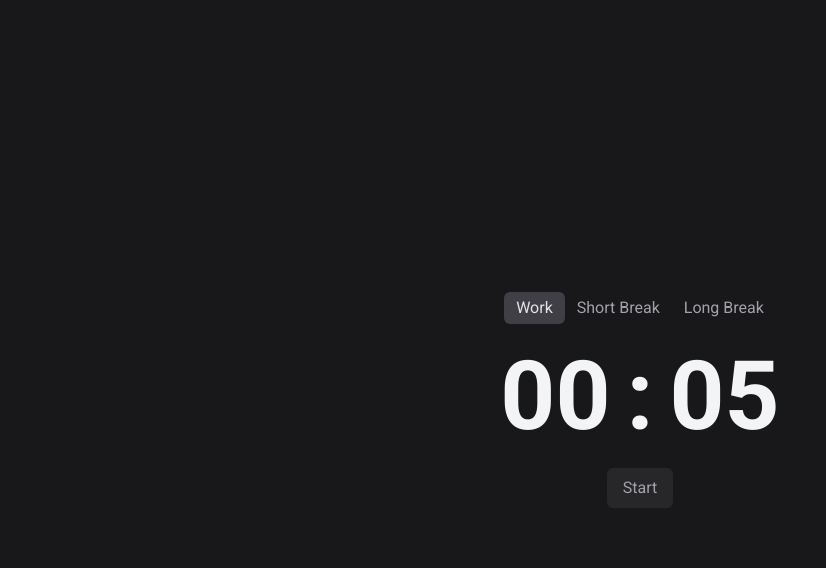
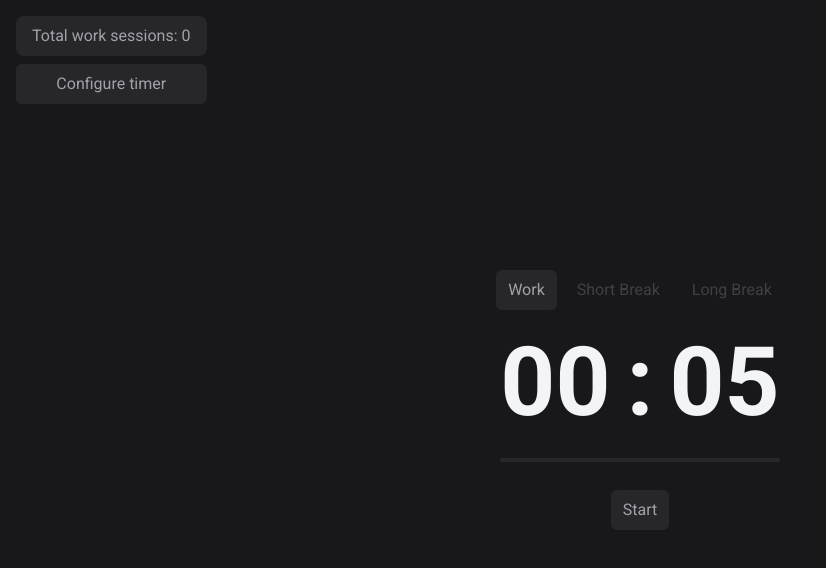
Before and after one commit to mothy-08/pomodoro-timer, a Next.js app: page / in a window 1280 px wide. Shown: the top 568 px of the page, without its empty margins (0-826 px from the left). Built offline with nearby package versions, Linux system fonts and the light colour scheme; no server answers.

Commit message:
improve modularity

```diff
--- a/app/components/Button.tsx
+++ b/app/components/Button.tsx
@@ -4,7 +4,7 @@ import clsx from "clsx";
 
 export default function Button({
   title,
-  isActive,
+  isActive = true,
   onClick,
   buttonStyle,
 }: {
@@ -17,8 +17,10 @@ export default function Button({
     <button
       onClick={onClick}
       className={clsx(
-        "py-1 px-3 text-clr-btn rounded-md hover:bg-bg-btn-hover hover:text-clr-btn-hover transition-all",
-        isActive ? "bg-bg-btn-hover text-clr-btn-hover" : "",
+        "rounded-md px-3 py-2 transition-colors",
+        isActive
+          ? "bg-zinc-800 text-zinc-400 hover:bg-zinc-700 hover:text-zinc-100"
+          : "text-zinc-700 hover:bg-zinc-800 hover:text-zinc-400",
         buttonStyle
       )}
     >
--- /dev/null
+++ b/app/components/StateButtons.tsx
@@ -0,0 +1,30 @@
+import React from "react";
+import Button from "./Button";
+import { TimerStateKey } from "../hooks/useTimerState";
+
+interface StateButtonsProps {
+  stateDurations: Record<string, { label: string }>;
+  currentState: string;
+  changeState: (key: TimerStateKey) => void;
+}
+
+const StateButtons: React.FC<StateButtonsProps> = ({
+  stateDurations,
+  currentState,
+  changeState,
+}) => {
+  return (
+    <div className="flex gap-2">
+      {Object.keys(stateDurations).map((key) => (
+        <Button
+          key={key}
+          title={stateDurations[key as TimerStateKey].label}
+          isActive={currentState === key}
+          onClick={() => changeState(key as TimerStateKey)}
+        />
+      ))}
+    </div>
+  );
+};
+
+export default StateButtons;
--- a/app/components/Timer.tsx
+++ b/app/components/Timer.tsx
@@ -4,68 +4,154 @@ import Button from "./Button";
 import clsx from "clsx";
 
 export default function Timer({
-  expiryTimestamp,
-  autoStart = false,
-  onExpire,
+  timerExpiry,
+  playTimerSound,
   duration,
-  activeState,
-  isExpired,
-  onRestartFocus,
-  onRestartShortBreak,
-  onRestartLongBreak,
+  currentState,
+  isTimerExpired,
+  restartWorkTimer,
+  restartShortBreakTimer,
+  restartLongBreakTimer,
 }: {
-  expiryTimestamp: Date;
-  autoStart?: boolean;
-  onExpire: Function;
+  timerExpiry: Date;
+  playTimerSound: () => void;
   duration: number;
-  activeState: string;
-  isExpired: boolean;
-  onRestartFocus: () => void;
-  onRestartShortBreak: () => void;
-  onRestartLongBreak: () => void;
+  currentState: string;
+  isTimerExpired: boolean;
+  restartWorkTimer: () => void;
+  restartShortBreakTimer: () => void;
+  restartLongBreakTimer: () => void;
 }) {
-  const { seconds, minutes, isRunning, start, pause, resume, restart } =
-    useTimer({
-      expiryTimestamp,
-      autoStart,
-      onExpire: () => {
-        console.warn("onExpire called");
-        onExpire();
-      },
-    });
+  const {
+    totalSeconds,
+    seconds,
+    minutes,
+    isRunning,
+    start,
+    pause,
+    resume,
+    restart,
+  } = useTimer({
+    expiryTimestamp: timerExpiry,
+    onExpire: () => {
+      console.warn("onExpire called");
+      playTimerSound();
+    },
+  });
 
-  const formatTime = (time: number) => String(time).padStart(2, "0");
   const [isPaused, setIsPaused] = React.useState<boolean>(false);
+  const formatTimeToString = (time: number) => String(time).padStart(2, "0");
 
-  const buttonStyle =
-    "py-2 px-4 bg-bg-btn text-clr-btn hover:bg-bg-btn-hover hover:clr-btn-hover rounded-lg";
-
-  const handlePause = () => {
+  const pauseTimer = () => {
     setIsPaused(true);
     pause();
   };
 
-  const handleResume = () => {
+  const resumeTimer = () => {
     setIsPaused(false);
     resume();
   };
 
-  const handleReset = (duration: number) => {
+  const resetTimer = (duration: number, autoStart: boolean) => {
     const time = new Date(new Date().getTime() + duration * 1000);
-    restart(time, false);
+    restart(time, autoStart);
     if (isPaused) setIsPaused(false);
   };
 
+  const calculateProgressBarPercentage = () => {
+    return String(100 - (totalSeconds / duration) * 100) + "%";
+  };
+
   React.useEffect(() => {
-    restart(expiryTimestamp, false);
-  }, [expiryTimestamp, restart]);
+    restart(timerExpiry, false);
+  }, [timerExpiry, restart]);
+
+  React.useEffect(() => {
+    if (isTimerExpired) {
+      document.title = "Time's Up!";
+    } else {
+      const formattedTime = `${formatTimeToString(
+        minutes
+      )}:${formatTimeToString(seconds)}`;
+      const stateLabel =
+        currentState === "work"
+          ? "Focus"
+          : currentState === "shortBreak"
+          ? "Short Break"
+          : "Long Break";
+      document.title = `${formattedTime} - ${stateLabel}`;
+    }
+
+    return () => {
+      document.title = "Pomodoro Timer";
+    };
+  }, [minutes, seconds, isTimerExpired, currentState]);
+
+  const renderStateButtons = () => {
+    if (currentState === "work") {
+      return (
+        <>
+          <Button
+            title="Restart Focus"
+            onClick={restartWorkTimer}
+            buttonStyle={clsx(
+              !isRunning && isTimerExpired ? "block" : "hidden"
+            )}
+          />
+          <Button
+            title="Short"
+            onClick={restartShortBreakTimer}
+            buttonStyle={clsx(!isTimerExpired ? "hidden" : "block")}
+          />
+          <Button
+            title="Long"
+            onClick={restartLongBreakTimer}
+            buttonStyle={clsx(!isTimerExpired ? "hidden" : "block")}
+          />
+        </>
+      );
+    } else {
+      return (
+        <>
+          <Button
+            title="Start Focus"
+            onClick={restartWorkTimer}
+            buttonStyle={clsx(
+              !isRunning && isTimerExpired ? "block" : "hidden"
+            )}
+          />
+          <Button
+            title={
+              currentState === "shortBreak"
+                ? "Another short break"
+                : "Another long break"
+            }
+            onClick={() => {
+              currentState === "shortBreak"
+                ? restartShortBreakTimer()
+                : restartLongBreakTimer();
+            }}
+            buttonStyle={clsx(!isTimerExpired ? "hidden" : "block")}
+          />
+        </>
+      );
+    }
+    return null;
+  };
 
   return (
     <div className="flex flex-col items-center gap-6">
       <div className="text-8xl font-bold space-x-4">
-        <span>{formatTime(minutes)}</span>
+        <span>{formatTimeToString(minutes)}</span>
         <span>:</span>
-        <span>{formatTime(seconds)}</span>
+        <span>{formatTimeToString(seconds)}</span>
+      </div>
+
+      <div className="mx-auto my-1 h-1 w-full overflow-hidden rounded-lg bg-zinc-800">
+        <div
+          className="h-full w-full rounded-lg bg-zinc-500 transition-all"
+          style={{ width: calculateProgressBarPercentage() }}
+        ></div>
       </div>
 
       <div className="flex gap-3 justify-center items-center">
@@ -73,95 +159,35 @@ export default function Timer({
           title="Start"
           onClick={start}
           buttonStyle={clsx(
-            buttonStyle,
             isRunning || isPaused ? "hidden" : "",
-            isExpired ? "hidden" : ""
+            isTimerExpired ? "hidden" : ""
           )}
         />
         <Button
           title="Pause"
-          onClick={handlePause}
+          onClick={pauseTimer}
           buttonStyle={clsx(
-            buttonStyle,
             isRunning ? "block" : "hidden",
-            isExpired ? "hidden" : ""
+            isTimerExpired ? "hidden" : ""
           )}
         />
         <Button
           title="Resume"
-          onClick={handleResume}
+          onClick={resumeTimer}
           buttonStyle={clsx(
-            buttonStyle,
             !isRunning && isPaused ? "block" : "hidden",
-            isExpired ? "hidden" : ""
+            isTimerExpired ? "hidden" : ""
           )}
         />
         <Button
           title="Reset"
-          onClick={() => handleReset(duration)}
+          onClick={() => resetTimer(duration, false)}
           buttonStyle={clsx(
-            buttonStyle,
             isRunning || isPaused ? "block" : "hidden",
-            isExpired ? "hidden" : ""
+            isTimerExpired ? "hidden" : ""
           )}
         />
-
-        {activeState === "work" ? (
-          <>
-            <Button
-              title="Restart Focus"
-              onClick={onRestartFocus}
-              buttonStyle={clsx(
-                buttonStyle,
-                !isRunning && isExpired ? "block" : "hidden"
-              )}
-            />
-            <Button
-              title="Short"
-              onClick={onRestartShortBreak}
-              buttonStyle={clsx(buttonStyle, !isExpired ? "hidden" : "block")}
-            />
-            <Button
-              title="Long"
-              onClick={onRestartLongBreak}
-              buttonStyle={clsx(buttonStyle, !isExpired ? "hidden" : "block")}
-            />
-          </>
-        ) : activeState === "shortBreak" ? (
-          <>
-            <Button
-              title="Start Focus"
-              onClick={onRestartFocus}
-              buttonStyle={clsx(
-                buttonStyle,
-                !isRunning && isExpired ? "block" : "hidden"
-              )}
-            />
-            <Button
-              title="Another short break"
-              onClick={onRestartShortBreak}
-              buttonStyle={clsx(buttonStyle, !isExpired ? "hidden" : "block")}
-            />
-          </>
-        ) : activeState === "longBreak" ? (
-          <>
-            <Button
-              title="Start Focus"
-              onClick={onRestartFocus}
-              buttonStyle={clsx(
-                buttonStyle,
-                !isRunning && isExpired ? "block" : "hidden"
-              )}
-            />
-            <Button
-              title="Another long break"
-              onClick={onRestartLongBreak}
-              buttonStyle={clsx(buttonStyle, !isExpired ? "hidden" : "block")}
-            />
-          </>
-        ) : (
-          ""
-        )}
+        {renderStateButtons()}
       </div>
     </div>
   );
--- /dev/null
+++ b/app/components/TimerSettings.tsx
@@ -0,0 +1,46 @@
+import React from "react";
+
+export default function TimerSettings() {
+  return (
+    <div className="fixed inset-0 z-[9999] h-full flex items-center justify-center overflow-y-auto overflow-x-hidden bg-zinc-800/90">
+      <form
+        action=""
+        className="mx-auto flex max-w-[300px] flex-col rounded-lg border border-zinc-800 bg-zinc-900 p-4 text-sm text-zinc-400"
+      >
+        <p>Pomodoro duration {"(min)"}</p>
+        <input
+          placeholder="Duration in minutes"
+          type="text"
+          className="mb-3 w-full rounded-md border-none bg-zinc-800 p-2 text-left font-normal placeholder-zinc-600 outline-none"
+          value="1"
+        ></input>
+        <div className="flex flex-row gap-4">
+          <div>
+            <p className="mb-2">Long break (min)</p>
+            <input
+              placeholder="Minutes"
+              type="text"
+              className="mb-3 w-full rounded-md border-none bg-zinc-800 p-2 text-left font-normal placeholder-zinc-600 outline-none"
+              value="5"
+            ></input>
+          </div>
+          <div>
+            <p className="mb-2">Long break (min)</p>
+            <input
+              placeholder="Minutes"
+              type="text"
+              className="mb-5 w-full rounded-md border-none bg-zinc-800 p-2 text-left font-normal placeholder-zinc-600 outline-none"
+              value="15"
+            ></input>
+          </div>
+        </div>
+        <button
+          type="submit"
+          className="w-full rounded-md bg-zinc-700 py-2 text-center text-sm text-zinc-300 outline-none hover:bg-zinc-600 hover:text-zinc-200 focus:bg-zinc-600 focus:ring-0"
+        >
+          Update Settings
+        </button>
+      </form>
+    </div>
+  );
+}
--- /dev/null
+++ b/app/components/TotalWorkSessions.tsx
@@ -0,0 +1,17 @@
+import React from "react";
+
+interface TotalWorkSessionsProps {
+  totalWorkSessions: number;
+}
+
+const TotalWorkSessions: React.FC<TotalWorkSessionsProps> = ({
+  totalWorkSessions,
+}) => {
+  return (
+    <div className="text-zinc-400 bg-zinc-800 py-2 px-4 rounded-lg">
+      <p>Total work sessions: {totalWorkSessions}</p>
+    </div>
+  );
+};
+
+export default TotalWorkSessions;
--- a/app/globals.css
+++ b/app/globals.css
@@ -5,12 +5,6 @@
 :root {
   --background: rgb(24, 24, 27);
   --foreground: rgb(243, 244, 246);
-
-  --background-button: rgb(39, 39, 42);
-  --foreground-button: rgb(161, 161, 169);
-
-  --background-button-hover: rgb(63, 63, 69);
-  --foreground-button-hover: rgb(228, 228, 231);
 }
 
 body {
--- /dev/null
+++ b/app/hooks/useTimerState.ts
@@ -0,0 +1,59 @@
+import React from "react";
+import useSound from "use-sound";
+
+export type TimerStateKey = "work" | "shortBreak" | "longBreak";
+
+type TimerStateDetails = {
+  duration: number;
+  label: string;
+};
+
+const stateDurations: Record<TimerStateKey, TimerStateDetails> = {
+  work: { duration: 5, label: "Work" },
+  shortBreak: { duration: 300, label: "Short Break" },
+  longBreak: { duration: 900, label: "Long Break" },
+};
+
+export default function useTimerState() {
+  const [currentState, setCurrentState] = React.useState<TimerStateKey>("work");
+  const [timerExpiry, setTimerExpiry] = React.useState<Date>(
+    new Date(
+      new Date().getTime() + stateDurations[currentState].duration * 1000
+    )
+  );
+  const [isTimerExpired, setIsTimerExpired] = React.useState<boolean>(false);
+  const [play, { stop }] = useSound("/timer.mp3");
+  const [totalWorkSessions, setTotalWorkSessions] = React.useState<number>(0);
+
+  const changeState = (type: TimerStateKey) => {
+    if (isTimerExpired === true) {
+      stop();
+      setIsTimerExpired(false);
+    }
+    setCurrentState(type);
+    setTimerExpiry(
+      new Date(new Date().getTime() + stateDurations[type].duration * 1000)
+    );
+  };
+
+  const calculateDuration = Math.ceil(
+    (timerExpiry.getTime() - new Date().getTime()) / 1000
+  );
+
+  const playTimerSound = (type: TimerStateKey) => {
+    if (type == "work") setTotalWorkSessions(totalWorkSessions + 1);
+    play();
+    setIsTimerExpired(true);
+  };
+
+  return {
+    stateDurations,
+    currentState,
+    timerExpiry,
+    isTimerExpired,
+    totalWorkSessions,
+    changeState,
+    playTimerSound,
+    calculateDuration,
+  };
+}
--- a/app/layout.tsx
+++ b/app/layout.tsx
@@ -8,7 +8,7 @@ const roboto = Roboto({
 });
 
 export const metadata: Metadata = {
-  title: "Pomdoro Timer",
+  title: "Pomodoro Timer",
   description: "A simple Pomodoro Timer inspired by roadmap.sh.",
 };
 
--- a/app/page.tsx
+++ b/app/page.tsx
@@ -3,78 +3,56 @@
 import React from "react";
 import Button from "./components/Button";
 import Timer from "./components/Timer";
-import useSound from "use-sound";
-
-type StateKey = "work" | "shortBreak" | "longBreak";
-
-type StateDetails = {
-  duration: number;
-  label: string;
-};
-
-const states: Record<StateKey, StateDetails> = {
-  work: { duration: 5, label: "Work" },
-  shortBreak: { duration: 5, label: "Short Break" },
-  longBreak: { duration: 5, label: "Long Break" },
-};
+import TimerSettings from "./components/TimerSettings";
+import useTimerState, { TimerStateKey } from "./hooks/useTimerState";
+import StateButtons from "./components/StateButtons";
+import TotalWorkSessions from "./components/TotalWorkSessions";
 
 export default function Home() {
-  const [activeState, setactiveState] = React.useState<StateKey>("work");
-  const [expiryTimestamp, setExpiryTimestamp] = React.useState<Date>(
-    new Date(new Date().getTime() + states[activeState].duration * 1000)
-  );
-  const [isExpired, setIsExpired] = React.useState<boolean>(false);
-  const [play, { stop }] = useSound("/timer.mp3");
+  const {
+    stateDurations,
+    currentState,
+    timerExpiry,
+    isTimerExpired,
+    totalWorkSessions,
+    changeState,
+    playTimerSound,
+    calculateDuration,
+  } = useTimerState();
 
-  const handleButtonClick = (type: StateKey) => {
-    if (isExpired === true) {
-      stop();
-      setIsExpired(false);
-    }
-    setactiveState(type);
-    setExpiryTimestamp(
-      new Date(new Date().getTime() + states[type].duration * 1000)
-    );
-  };
-
-  const duration = Math.ceil(
-    (expiryTimestamp.getTime() - new Date().getTime()) / 1000
-  );
-
-  const onExpire = () => {
-    play();
-    setIsExpired(true);
-  };
-
-  const resetTimer = (type: StateKey) => {
-    stop();
-    setIsExpired(false);
-    handleButtonClick(type);
-  };
+  const [showTimerSettings, setShowTimerSettings] =
+    React.useState<boolean>(false);
 
   return (
     <main className="h-screen flex flex-col justify-center items-center gap-6">
-      <div className="flex gap-timeInSeconds.work">
-        {Object.keys(states).map((key) => (
-          <Button
-            key={key}
-            title={states[key as StateKey].label}
-            isActive={activeState === key}
-            onClick={() => handleButtonClick(key as StateKey)}
-          />
-        ))}
+      <StateButtons
+        stateDurations={stateDurations}
+        currentState={currentState}
+        changeState={changeState}
+      />
+
+      <Timer
+        timerExpiry={timerExpiry}
+        playTimerSound={() => playTimerSound(currentState)}
+        isTimerExpired={isTimerExpired}
+        duration={calculateDuration}
+        currentState={currentState}
+        restartWorkTimer={() => changeState("work")}
+        restartShortBreakTimer={() => changeState("shortBreak")}
+        restartLongBreakTimer={() => changeState("longBreak")}
+      />
+
+      <div className="absolute top-4 left-4 flex flex-col gap-2">
+        <TotalWorkSessions totalWorkSessions={totalWorkSessions} />
+
+        <Button
+          title="Configure timer"
+          buttonStyle="rounded-lg w-full"
+          onClick={() => setShowTimerSettings(true)}
+        />
       </div>
 
-      <Timer
-        expiryTimestamp={expiryTimestamp}
-        onExpire={onExpire}
-        isExpired={isExpired}
-        duration={duration}
-        activeState={activeState}
-        onRestartFocus={() => resetTimer("work")}
-        onRestartShortBreak={() => resetTimer("shortBreak")}
-        onRestartLongBreak={() => resetTimer("longBreak")}
-      />
+      {showTimerSettings && <TimerSettings />}
     </main>
   );
 }
--- a/tailwind.config.ts
+++ b/tailwind.config.ts
@@ -11,10 +11,6 @@ export default {
       colors: {
         background: "var(--background)",
         foreground: "var(--foreground)",
-        "bg-btn": "var(--background-button)",
-        "clr-btn": "var(--foreground-button)",
-        "bg-btn-hover": "var(--background-button-hover)",
-        "clr-btn-hover": "var(--foreground-button-hover)",
       },
     },
   },
```
